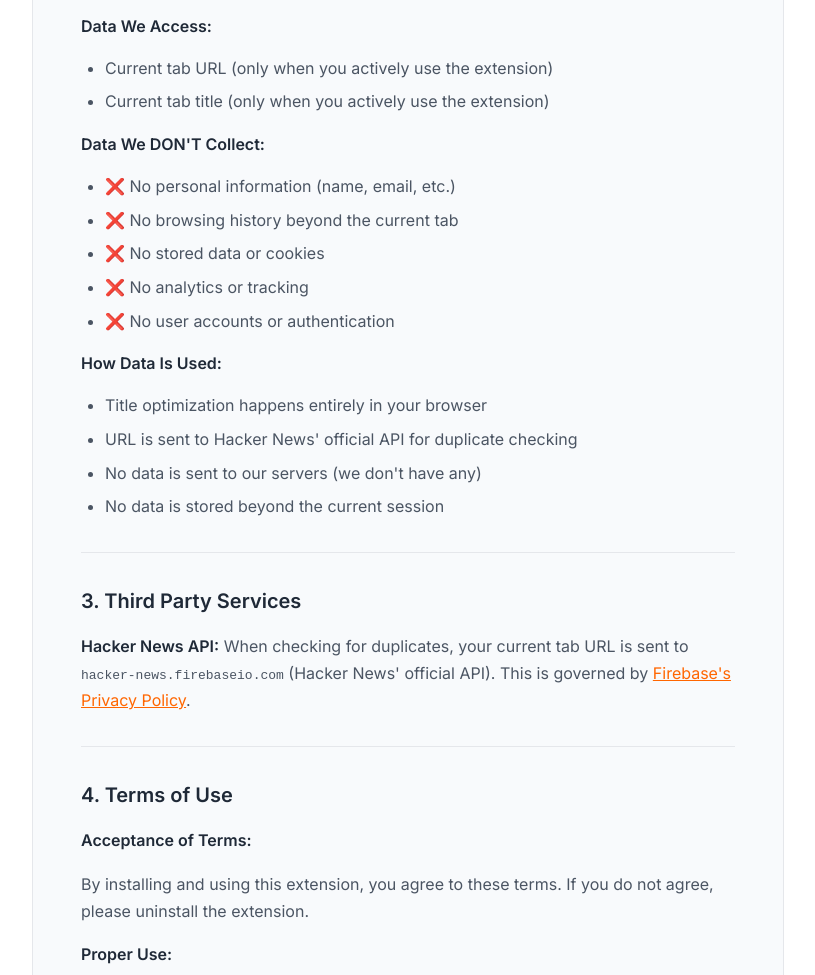
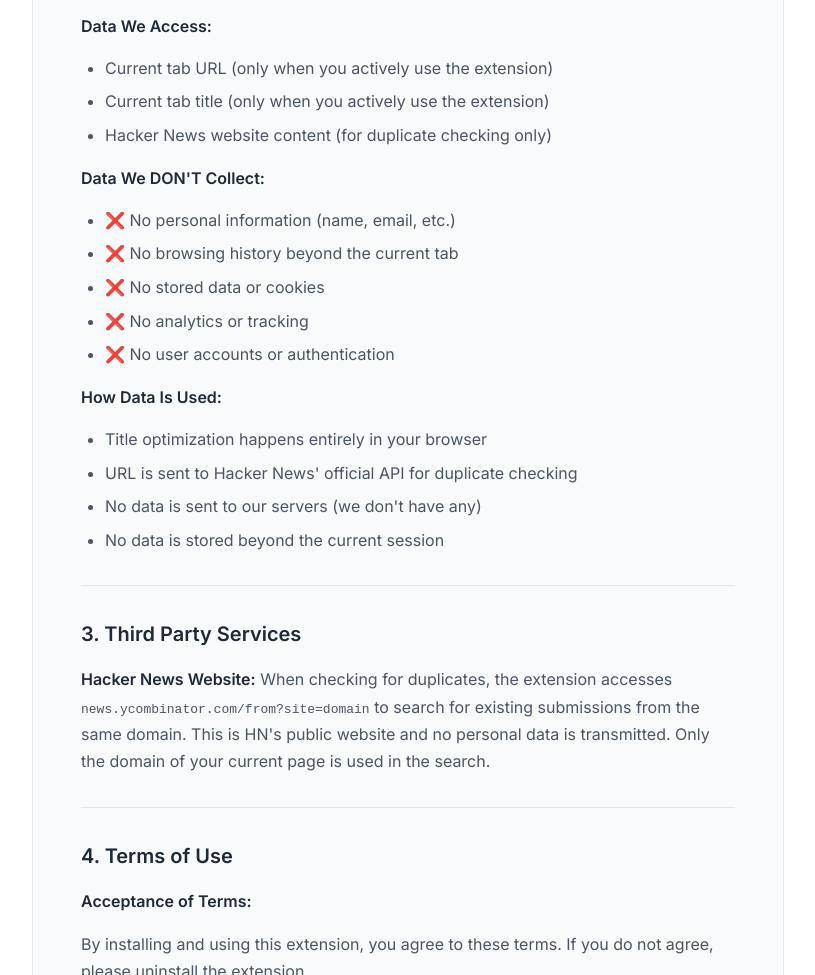
Before and after one commit to wbnns/submit-to-hacker-news, a browser extension: page docs/privacy.html in a window 1280 px wide. Shown: the part 713-1688 px from the top of the page, without its empty margins (232-1047 px from the left). Drawn offline with Linux system fonts and the light colour scheme.

Commit message:
release: Submit to Hacker News v1.4

```diff
--- a/docs/privacy.html
+++ b/docs/privacy.html
@@ -157,6 +157,7 @@
             <ul>
                 <li>Current tab URL (only when you actively use the extension)</li>
                 <li>Current tab title (only when you actively use the extension)</li>
+                <li>Hacker News website content (for duplicate checking only)</li>
             </ul>
 
             <p><strong>Data We DON'T Collect:</strong></p>
@@ -180,9 +181,9 @@
 
             <h2>3. Third Party Services</h2>
             <p>
-                <strong>Hacker News API:</strong> When checking for duplicates, your current tab URL is sent to
-                <code>hacker-news.firebaseio.com</code> (Hacker News' official API). This is governed by
-                <a href="https://firebase.google.com/support/privacy" target="_blank">Firebase's Privacy Policy</a>.
+                <strong>Hacker News Website:</strong> When checking for duplicates, the extension accesses
+                <code>news.ycombinator.com/from?site=domain</code> to search for existing submissions from the same domain.
+                This is HN's public website and no personal data is transmitted. Only the domain of your current page is used in the search.
             </p>
 
             <hr>
```
Also changed, not shown: PRIVACY.md (+2 -1 lines), docs/index.html (+1 -1 lines), CHANGELOG.md, chromium/manifest.json, firefox/manifest.json.
